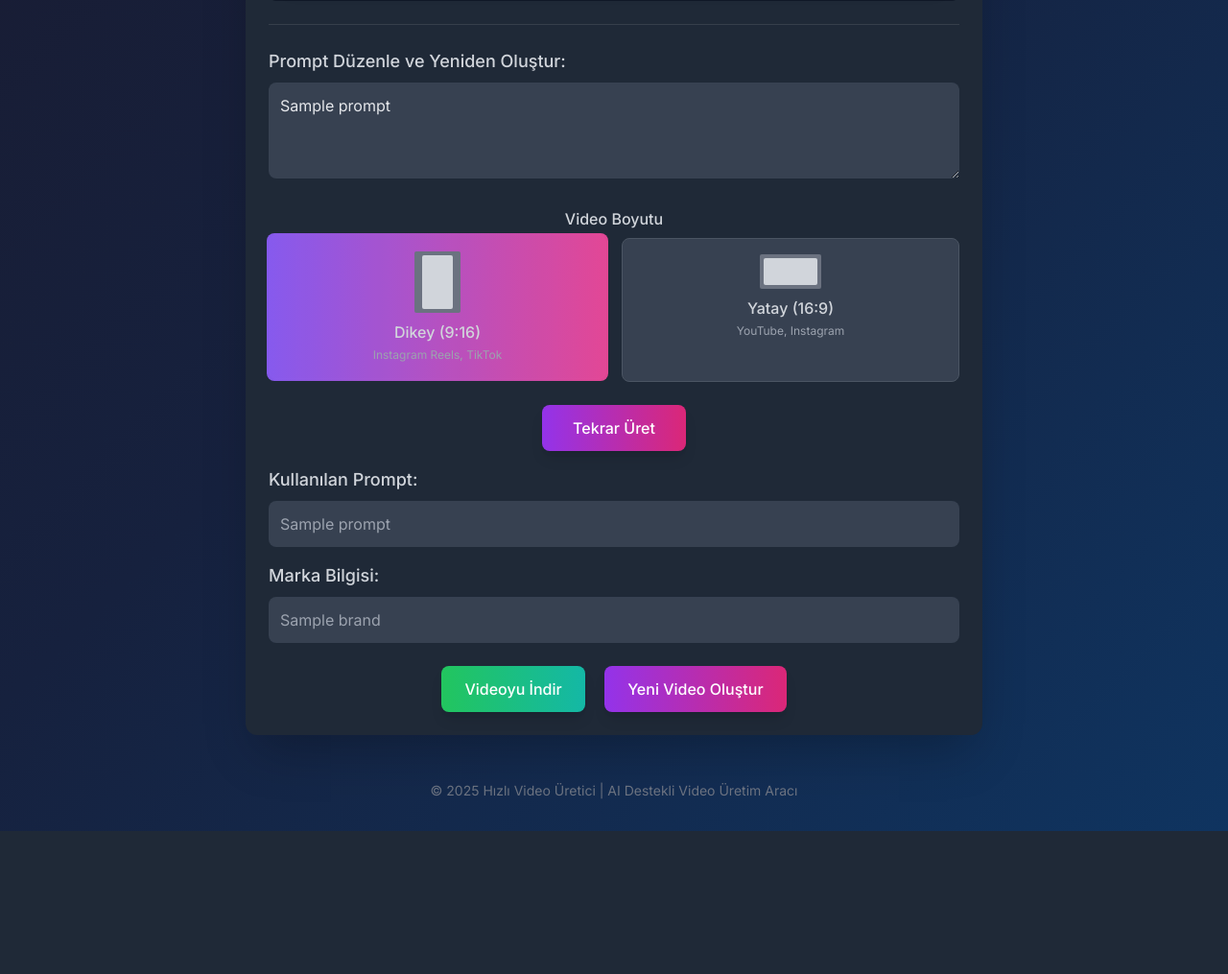
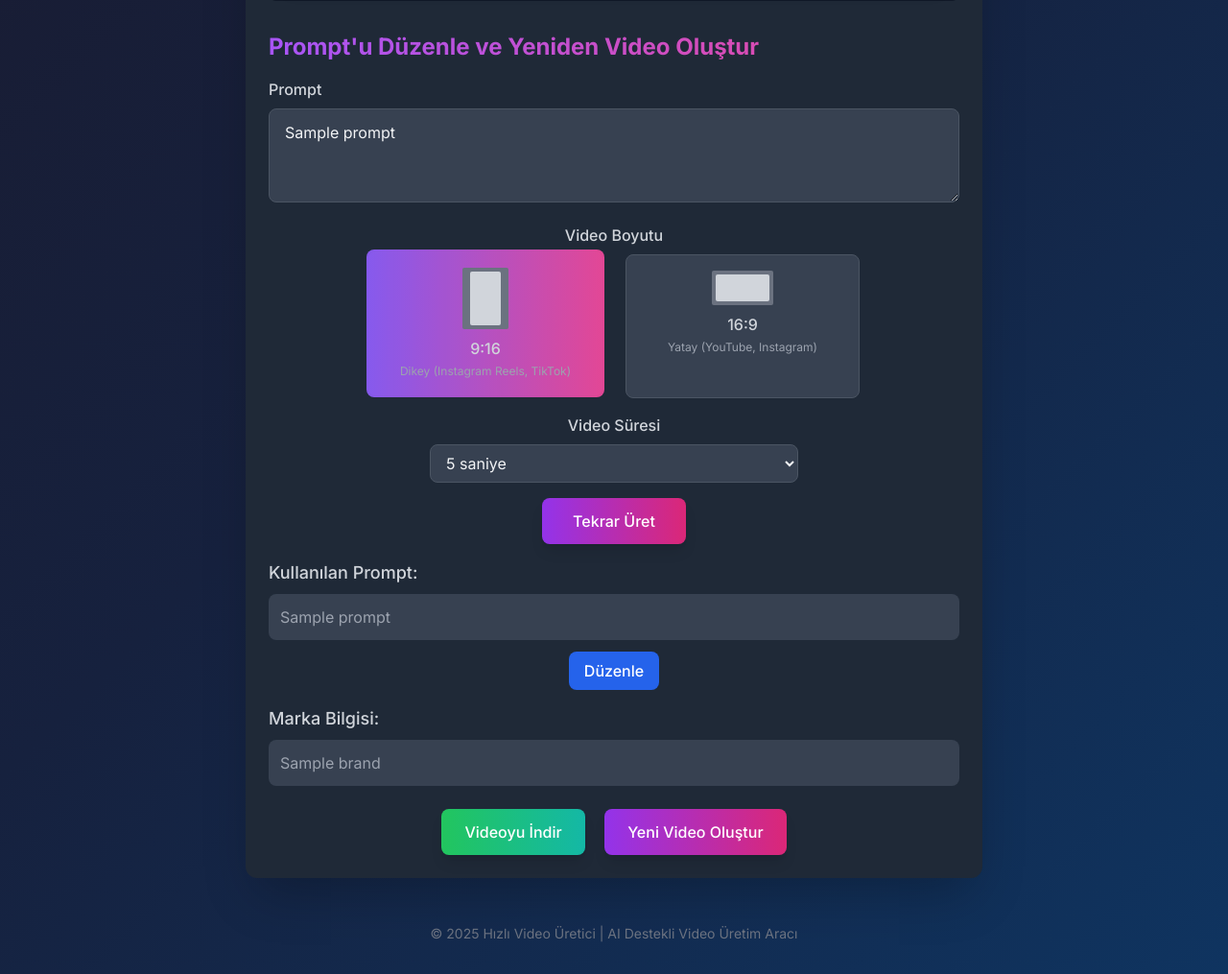
Before and after one commit to hazaldoster/hepsiburadacontentgen, a Flask app: template templates/video.html in a window 1280 px wide. Shown: the part 671-1686 px from the top of the page at 96% size. Before the commit the page ends 1537 px from the top, so only its background shows below. Run offline with Flask 3, Linux system fonts and the light colour scheme; the template is opened without the code that fills it: most values are stand-ins (such as "Sample title", 1, 10 or a date in 2020); some libraries are stand-ins or nearby versions.

Commit message:
Facelift

```diff
--- a/app.py
+++ b/app.py
@@ -391,6 +391,7 @@ def generate_video():
     prompt = request.form.get('prompt')
     brand_input = request.form.get('brand_input')
     aspect_ratio = request.form.get('aspect_ratio', '9:16')  # Varsayılan olarak 9:16
+    duration = request.form.get('duration', '5s')  # Yeni: Video süresi parametresi
 
     if not prompt:
         return jsonify({"error": "Geçersiz prompt seçimi"}), 400
@@ -402,8 +403,9 @@ def generate_video():
 
     try:
         logger.info(f"Fal.ai API'sine video oluşturma isteği gönderiliyor")
-        logger.info(f"Kullanılan prompt: {prompt[:50]}...")  # İlk 50 karakteri logla
+        logger.info(f"Kullanılan prompt: {prompt[:50]}...")
         logger.info(f"Kullanılan aspect ratio: {aspect_ratio}")
+        logger.info(f"Kullanılan video süresi: {duration}")
 
         # Fal.ai Veo2 API'si ile video oluştur
         try:
@@ -426,7 +428,7 @@ def generate_video():
             arguments = {
                 "prompt": prompt,
                 "aspect_ratio": aspect_ratio,  # Kullanıcının seçtiği aspect ratio
-                "duration": "5s"  # Maksimum süre (5 saniye)
+                "duration": duration  # Kullanıcının seçtiği süre
             }
 
             # Parametreleri logla
@@ -498,7 +500,7 @@ def generate_video():
                     "input": {
                         "prompt": prompt,
                         "aspect_ratio": aspect_ratio,  # Kullanıcının seçtiği aspect ratio
-                        "duration": "5s"  # Maksimum süre (5 saniye)
+                        "duration": duration  # Kullanıcının seçtiği süre
                     }
                 }
 
@@ -949,17 +951,6 @@ def check_image_status(prompt_id):
         logger.error(f"Durum kontrolü hatası: {str(e)}")
         return jsonify({"error": str(e)}), 500
 
-# Add error handlers
-@app.errorhandler(404)
-def page_not_found(e):
-    logger.error(f"404 error: {str(e)}")
-    return render_template('error.html', error="Page not found"), 404
-
-@app.errorhandler(500)
-def internal_server_error(e):
-    logger.error(f"500 error: {str(e)}")
-    return render_template('error.html', error="Internal server error"), 500
-
 @app.route('/debug')
 def debug():
     """Debug endpoint to check environment variables and configuration"""
@@ -975,7 +966,18 @@ def debug():
     }
     return jsonify(debug_info)
 
+# Add error handlers
+@app.errorhandler(404)
+def page_not_found(e):
+    logger.error(f"404 error: {str(e)}")
+    return render_template('error.html', error="Page not found"), 404
+
+@app.errorhandler(500)
+def internal_server_error(e):
+    logger.error(f"500 error: {str(e)}")
+    return render_template('error.html', error="Internal server error"), 500
+
 if __name__ == '__main__':
     logger.info("Uygulama başlatılıyor...")
     port = int(os.environ.get('PORT', 5000))
-    app.run(host='0.0.0.0', port=port)
+    app.run(host='0.0.0.0', port=port, debug=True, use_reloader=True)
--- a/templates/video.html
+++ b/templates/video.html
@@ -226,45 +226,64 @@
                     </div>
 
                     <!-- Prompt Düzenleme Alanı -->
-                    <div class="prompt-editor">
-                        <h3 class="text-lg font-medium text-gray-300 mb-2">Prompt Düzenle ve Yeniden Oluştur:</h3>
-                        <form id="regenerateForm">
-                            <textarea id="editedPrompt" class="w-full bg-gray-700 text-gray-200 p-3 rounded-lg focus:outline-none focus:ring-2 focus:ring-purple-500">{{ prompt }}</textarea>
+                    <div class="regenerate-container mt-8">
+                        <h2 class="text-2xl font-bold text-transparent bg-clip-text bg-gradient-to-r from-purple-500 to-pink-500 mb-4">Prompt'u Düzenle ve Yeniden Video Oluştur</h2>
 
-                            <div class="mt-6 mb-4">
+                        <form id="regenerateForm" class="space-y-4">
+                            <div>
+                                <label for="promptInput" class="block text-gray-300 mb-2 font-medium">Prompt</label>
+                                <textarea id="promptInput" name="prompt" rows="3" class="w-full px-4 py-3 bg-gray-700 border border-gray-600 rounded-lg focus:outline-none focus:ring-2 focus:ring-purple-500 text-gray-100">{{ prompt }}</textarea>
+                                <input type="hidden" name="brand_input" value="{{ brand }}">
+                            </div>
+
+                            <div>
                                 <label class="block text-gray-300 mb-2 font-medium text-center">Video Boyutu</label>
-                                <div class="grid grid-cols-2 gap-4">
-                                    <label class="aspect-ratio-option flex flex-col items-center bg-gray-700 p-4 rounded-lg border border-gray-600 cursor-pointer hover:bg-gray-600 transition-colors selected">
-                                        <input type="radio" name="aspectRatio" value="9:16" class="sr-only aspect-ratio-input" checked>
+                                <div class="aspect-ratio-selector grid grid-cols-2 gap-6 max-w-lg mx-auto">
+                                    <label class="aspect-ratio-option flex flex-col items-center bg-gray-700 p-4 rounded-lg border border-gray-600 cursor-pointer hover:bg-gray-600 transition-colors">
+                                        <input type="radio" name="aspect_ratio" value="9:16" class="sr-only aspect-ratio-input" checked>
                                         <div class="w-12 h-16 bg-gray-500 rounded-sm mb-2 flex items-center justify-center">
                                             <div class="w-8 h-14 bg-gray-300 rounded-sm"></div>
                                         </div>
-                                        <span class="text-gray-300 font-medium">Dikey (9:16)</span>
-                                        <span class="text-gray-400 text-xs mt-1">Instagram Reels, TikTok</span>
+                                        <span class="text-gray-300 font-medium">9:16</span>
+                                        <span class="text-gray-400 text-xs mt-1">Dikey (Instagram Reels, TikTok)</span>
                                     </label>
                                     <label class="aspect-ratio-option flex flex-col items-center bg-gray-700 p-4 rounded-lg border border-gray-600 cursor-pointer hover:bg-gray-600 transition-colors">
-                                        <input type="radio" name="aspectRatio" value="16:9" class="sr-only aspect-ratio-input">
+                                        <input type="radio" name="aspect_ratio" value="16:9" class="sr-only aspect-ratio-input">
                                         <div class="w-16 h-9 bg-gray-500 rounded-sm mb-2 flex items-center justify-center">
                                             <div class="w-14 h-7 bg-gray-300 rounded-sm"></div>
                                         </div>
-                                        <span class="text-gray-300 font-medium">Yatay (16:9)</span>
-                                        <span class="text-gray-400 text-xs mt-1">YouTube, Instagram</span>
+                                        <span class="text-gray-300 font-medium">16:9</span>
+                                        <span class="text-gray-400 text-xs mt-1">Yatay (YouTube, Instagram)</span>
                                     </label>
                                 </div>
                             </div>
 
-                            <div class="regenerate-btn-container">
-                                <button type="submit" id="regenerateBtn" class="py-3 px-8 bg-gradient-to-r from-purple-600 to-pink-600 text-white font-medium rounded-lg shadow-lg hover:from-purple-700 hover:to-pink-700 transition duration-300 transform hover:scale-105 focus:outline-none focus:ring-2 focus:ring-purple-500 focus:ring-opacity-50">
-                                    Tekrar Üret
-                                </button>
+                            <div class="mt-4">
+                                <label class="block text-gray-300 mb-2 font-medium text-center">Video Süresi</label>
+                                <div class="max-w-sm mx-auto">
+                                    <select id="videoDuration" name="duration" class="w-full px-3 py-2 bg-gray-700 border border-gray-600 rounded-lg text-gray-100 focus:outline-none focus:ring-2 focus:ring-purple-500">
+                                        <option value="5s" selected>5 saniye</option>
+                                        <option value="6s">6 saniye</option>
+                                        <option value="7s">7 saniye</option>
+                                        <option value="8s">8 saniye</option>
+                                    </select>
+                                </div>
+                            </div>
+
+                            <div class="regenerate-btn-container flex justify-center mt-6">
+                                <button type="submit" class="py-3 px-8 bg-gradient-to-r from-purple-600 to-pink-600 text-white font-medium rounded-lg shadow-lg hover:from-purple-700 hover:to-pink-700 transition duration-300 transform hover:scale-105 focus:outline-none focus:ring-2 focus:ring-purple-500 focus:ring-opacity-50">Tekrar Üret</button>
                             </div>
                         </form>
-                        <div id="regenerateError" class="mt-4 bg-red-900/50 text-red-200 p-3 rounded-lg hidden"></div>
                     </div>
 
                     <div class="mt-4">
                         <h3 class="text-lg font-medium text-gray-300 mb-2">Kullanılan Prompt:</h3>
                         <p id="usedPrompt" class="text-gray-400 bg-gray-700 p-3 rounded-lg">{{ prompt }}</p>
+                        <div class="flex justify-center mt-3">
+                            <button id="editPromptBtn" class="py-2 px-4 bg-blue-600 hover:bg-blue-700 text-white font-medium rounded-lg transition duration-300 transform hover:scale-105 focus:outline-none focus:ring-2 focus:ring-blue-500 focus:ring-opacity-50">
+                                Düzenle
+                            </button>
+                        </div>
                     </div>
                     <div class="mt-4">
                         <h3 class="text-lg font-medium text-gray-300 mb-2">Marka Bilgisi:</h3>
@@ -350,13 +369,13 @@
                 e.preventDefault();
 
                 // Form verilerini al
-                const prompt = editedPrompt.value.trim();
-                const aspectRatio = document.querySelector('input[name="aspectRatio"]:checked').value;
+                const prompt = document.getElementById('promptInput').value.trim();
+                const aspectRatio = document.querySelector('input[name="aspect_ratio"]:checked').value;
+                const duration = document.getElementById('videoDuration').value;
                 const brand = "{{ brand }}";
 
                 if (!prompt) {
-                    regenerateError.textContent = "Lütfen geçerli bir prompt girin.";
-                    regenerateError.classList.remove('hidden');
+                    alert("Lütfen geçerli bir prompt girin.");
                     return;
                 }
 
@@ -364,15 +383,13 @@
                 videoLoading.classList.remove('hidden');
                 video.classList.add('hidden');
                 videoError.classList.add('hidden');
-                regenerateError.classList.add('hidden');
-                regenerateBtn.disabled = true;
-                regenerateBtn.textContent = "Video Oluşturuluyor...";
 
                 // API isteği için form verilerini hazırla
                 const formData = new FormData();
                 formData.append('prompt', prompt);
                 formData.append('brand_input', brand);
                 formData.append('aspect_ratio', aspectRatio);
+                formData.append('duration', duration);
 
                 // API isteği gönder
                 fetch('/generate_video', {
@@ -393,18 +410,18 @@
                     const newPrompt = data.prompt;
 
                     // Video kaynağını güncelle
-                    video.querySelector('source').src = videoUrl;
+                    video.src = videoUrl;
                     video.load(); // Videoyu yeniden yükle
 
                     // İndirme bağlantısını güncelle
-                    downloadBtn.href = videoUrl;
+                    if (downloadBtn) {
+                        downloadBtn.href = videoUrl;
+                    }
 
                     // Kullanılan prompt'u güncelle
-                    usedPrompt.textContent = newPrompt;
-
-                    // Buton durumunu sıfırla
-                    regenerateBtn.disabled = false;
-                    regenerateBtn.textContent = "Tekrar Üret";
+                    if (usedPrompt) {
+                        usedPrompt.textContent = newPrompt;
+                    }
 
                     // Video yüklendiğinde yükleme animasyonunu gizle
                     video.onloadeddata = function() {
@@ -415,13 +432,19 @@
                 .catch(error => {
                     // Hata durumunda
                     videoLoading.classList.add('hidden');
-                    videoError.classList.remove('hidden');
-                    regenerateError.textContent = error.message || 'Video oluşturulurken bir hata oluştu.';
-                    regenerateError.classList.remove('hidden');
-                    regenerateBtn.disabled = false;
-                    regenerateBtn.textContent = "Tekrar Üret";
+                    video.classList.remove('hidden');
+                    alert('Video oluşturulurken bir hata oluştu: ' + error.message);
                     console.error('Error:', error);
                 });
+            });
+
+            // Düzenle butonuna tıklandığında düzenleme formunu göster
+            document.getElementById('editPromptBtn').addEventListener('click', function() {
+                const promptText = document.getElementById('usedPrompt').textContent;
+                document.getElementById('promptInput').value = promptText;
+
+                // Regenerate bölümüne scroll yap
+                document.querySelector('.regenerate-container').scrollIntoView({ behavior: 'smooth' });
             });
         });
     </script>
```
Also changed, not shown: static/js/main.js (+39 -73 lines), templates/index.html (+17 -6 lines), templates/image_modal.html (added).
